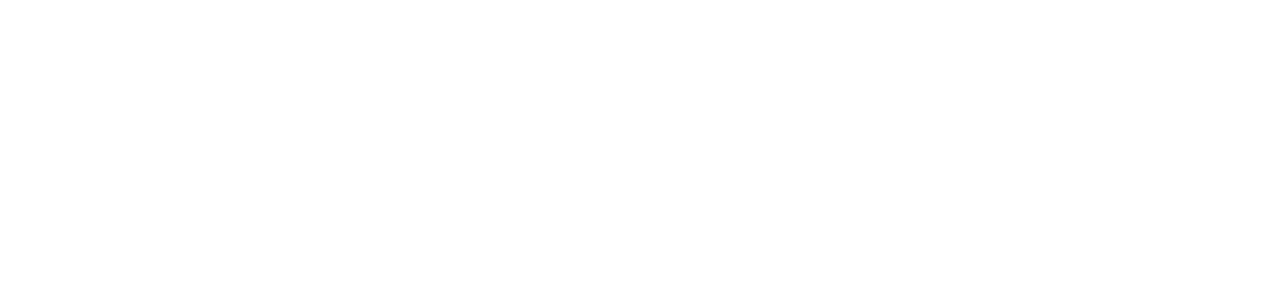
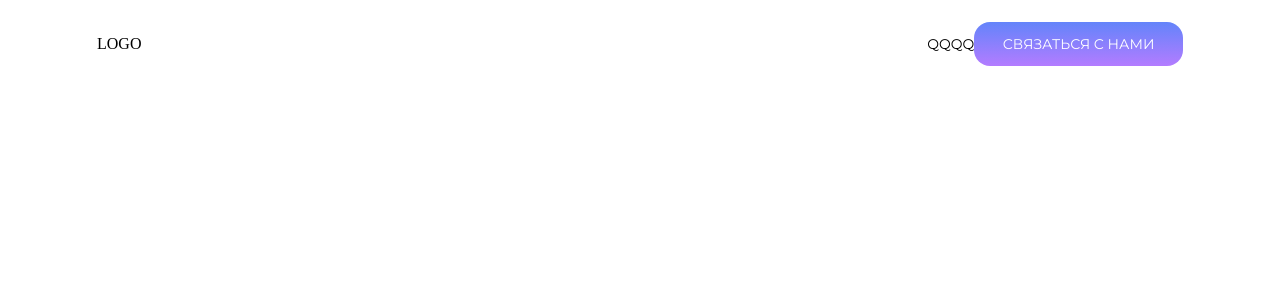
Before and after one commit to ITSUKEN-WORK/itsuken, a React (Create React App) app in the folder cite/: page / in a window 1280 px wide. Shown: the top 300 px of the page. Built offline with nearby package versions, Linux system fonts and the light colour scheme.

Commit message:
feat: add logo and nav in header

```diff
--- a/cite/src/components/app/App.js
+++ b/cite/src/components/app/App.js
@@ -1,7 +1,9 @@
+// eslint-disable-next-line no-unused-vars
 import React from 'react';
+import Header from '../header/Header';
 
 function App() {
-  return (<div />);
+  return (<Header />);
 }
 
 export default App;
--- /dev/null
+++ b/cite/src/components/header/Header.jsx
@@ -0,0 +1,26 @@
+import React from 'react';
+import './header.css';
+import Button from '../base/button/Button';
+
+function Header() {
+  return (
+    <header className="header">
+      <div className="container">
+        <div className="header-row">
+          <div className="logo">
+            <p1 className="LOGO">LOGO</p1>
+          </div>
+          <nav className="nav-bar">
+            <a href="#!" className="nav-bar_element">q</a>
+            <a href="#!" className="nav-bar_element">q</a>
+            <a href="#!" className="nav-bar_element">q</a>
+            <a href="#!" className="nav-bar_element">q</a>
+            <Button variant="filled" width="sm" size="md">СВЯЗАТЬСЯ С НАМИ</Button>
+          </nav>
+        </div>
+      </div>
+    </header>
+  );
+}
+
+export default Header;
--- /dev/null
+++ b/cite/src/components/header/header.css
@@ -0,0 +1,20 @@
+.header {
+    padding: 22px 97px 10px 97px ;
+}
+
+.nav-bar_element {
+    font-family: Montserrat;
+    font-size: 14px;
+    font-weight: 400;
+    line-height: 17px;
+    letter-spacing: 0em;
+    color: black;
+    text-decoration: none;
+    text-transform: uppercase;
+}
+
+.header-row{
+    display: flex;
+    justify-content: space-between;
+    align-items: center;
+}
```
Also changed, not shown: cite/.eslintrc.js.
